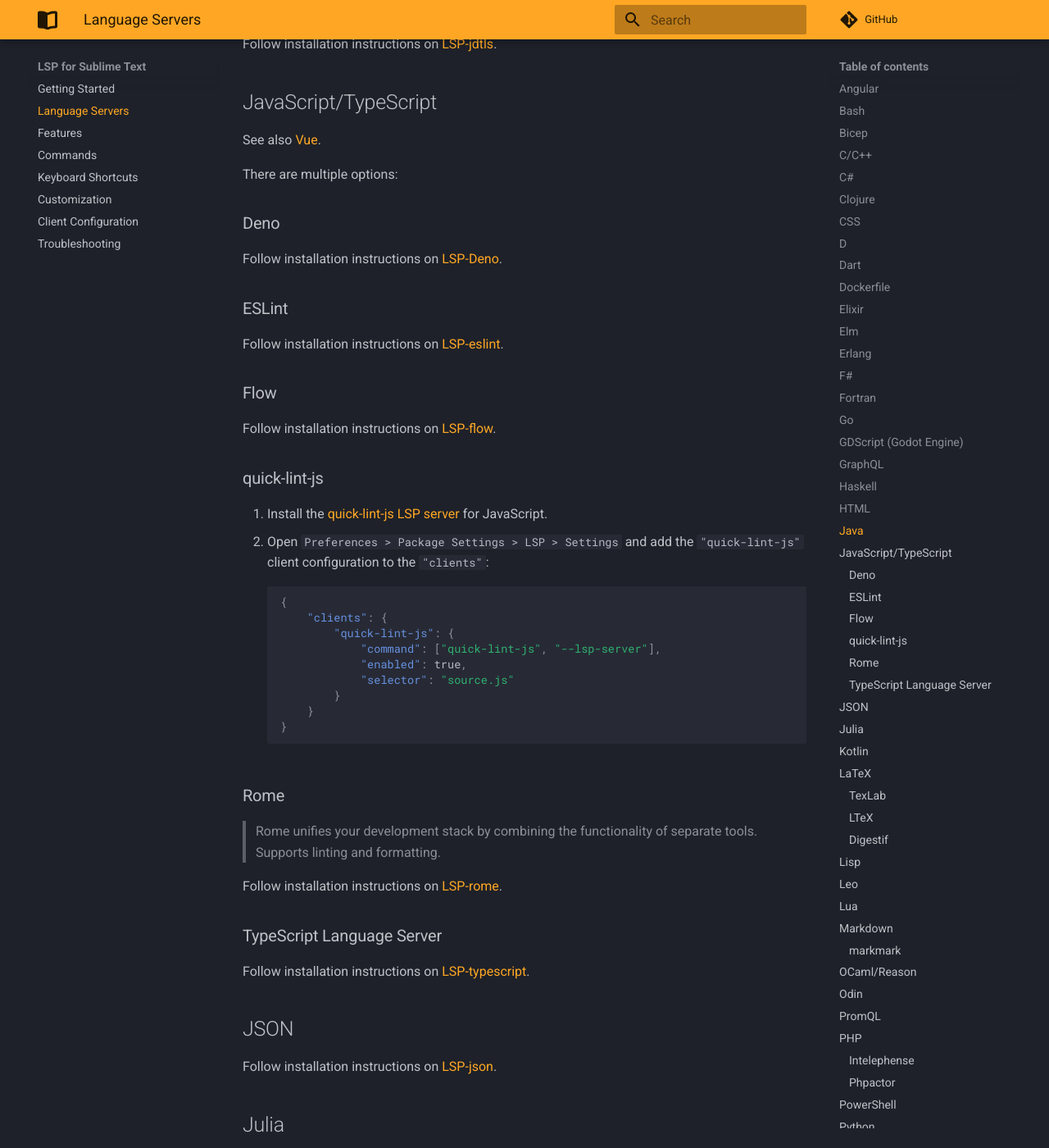
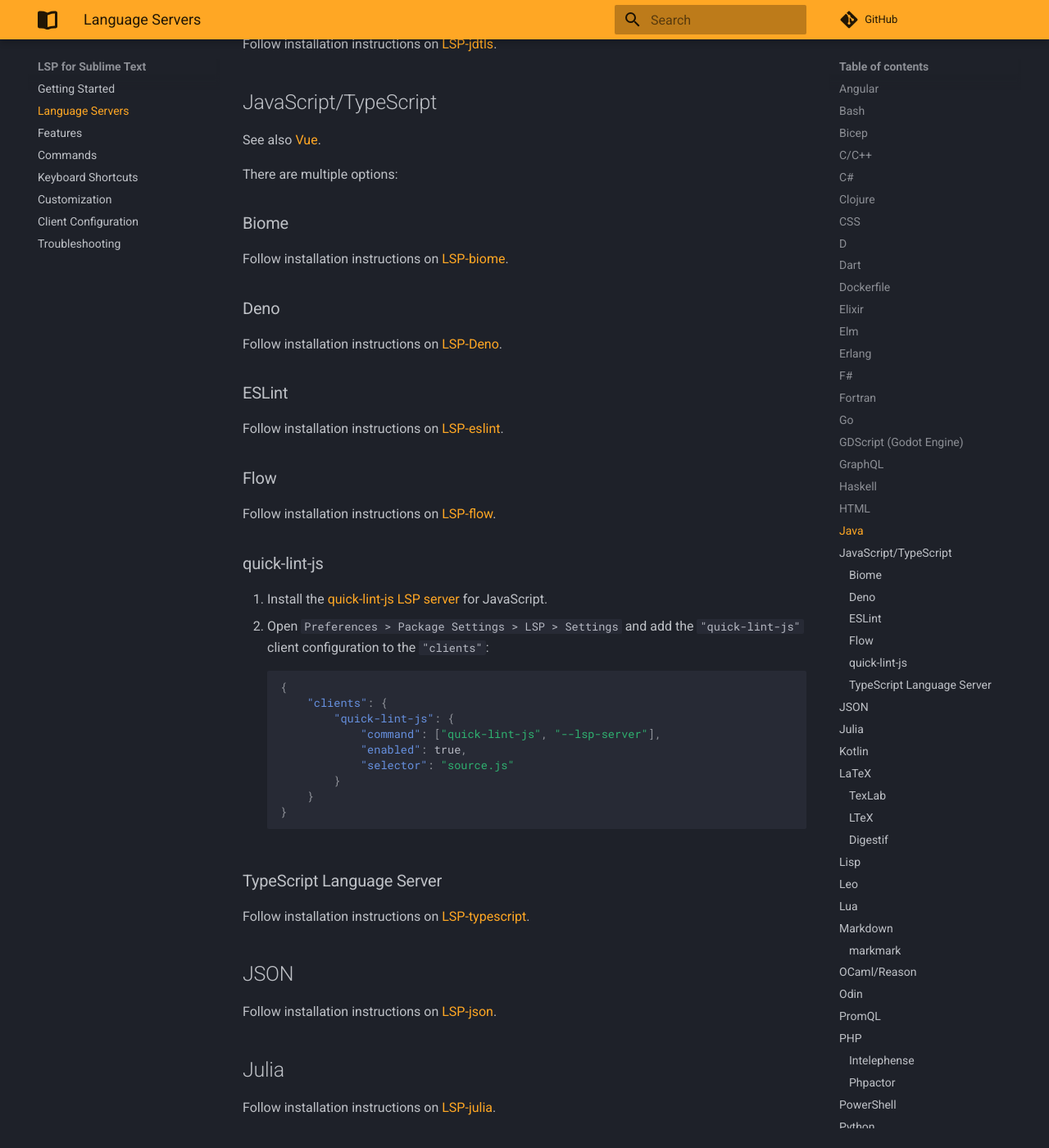
Before and after one commit to sublimelsp/LSP, an MkDocs documentation site: the page built from docs/src/language_servers.md, in a window 1280 px wide and 1400 px high, scrolled down 5783 px. Shown: the whole window at 82% size. Built offline with MkDocs 1.6.1 and Material for MkDocs 9.7.7, drawn with Linux system fonts in a browser that asks for light colours; comment, search, counter and statistics services are not loaded.

Commit message:
Add `LSP-biome` to language_servers.md

````diff
--- a/docs/src/language_servers.md
+++ b/docs/src/language_servers.md
@@ -225,6 +225,10 @@
 
 There are multiple options:
 
+### Biome
+
+Follow installation instructions on [LSP-biome](https://github.com/sublimelsp/LSP-biome).
+
 ### Deno
 
 Follow installation instructions on [LSP-Deno](https://github.com/sublimelsp/LSP-Deno).
@@ -253,12 +257,6 @@
         }
     }
     ```
-
-### Rome
-
-> Rome unifies your development stack by combining the functionality of separate tools. Supports linting and formatting.
-
-Follow installation instructions on [LSP-rome](https://github.com/sublimelsp/LSP-rome).
 
 ### TypeScript Language Server
 
````
